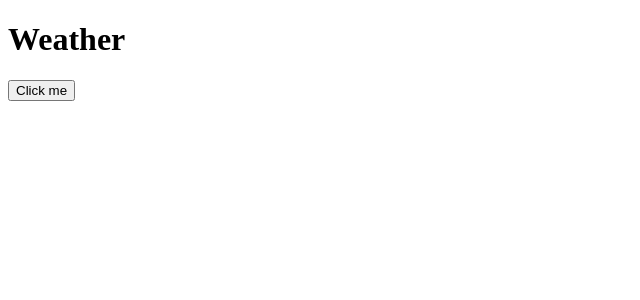
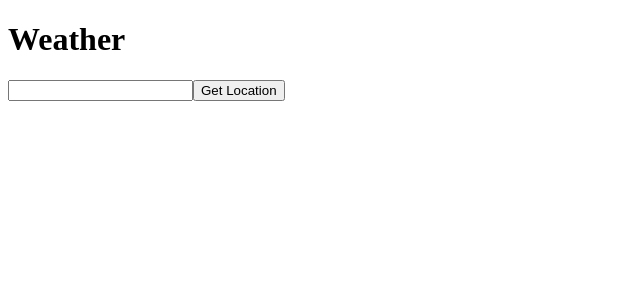
Before and after one commit to benjaminwilliams/weather, a React (Create React App) app: page / in a window 1280 px wide. Shown: the top 300 px of the page, without its empty margins (0-640 px from the left). Built offline with nearby package versions, Linux system fonts and the light colour scheme.

Commit message:
add location search, return weather

```diff
--- a/src/components/Weather.tsx
+++ b/src/components/Weather.tsx
@@ -1,5 +1,6 @@
-import React from 'react'
+import React, { useState, useEffect } from 'react'
 import useGetWeather from '../service/useGetWeather.ts'
+import useGetLocation from '../service/useGetLocation.ts'
 import Day from './Day.tsx'
 import Loading from './Loading.tsx'
 import Error from './Error.tsx'
@@ -7,19 +8,35 @@ import Error from './Error.tsx'
 type WeatherProps = {}
 
 const Weather: React.FC<WeatherProps> = () => {
-  const { getData, data: currentWeather, error, loading } = useGetWeather()
+  const [city, setCity] = useState<string>('')
+  const getWeather = useGetWeather()
+  const getLocation = useGetLocation()
   const handleClick = (e) => {
     e.preventDefault()
     getData()
   }
-
+  const handleClickLocation = (e) => {
+    e.preventDefault()
+    getLocation.getLocation(city)
+  }
+  useEffect(() => {
+    console.log('location changed', getLocation.data)
+    if (getLocation.data?.results) {
+      // use the first result, it should be the best result
+      const latitude = getLocation.data.results[0].latitude
+      const longitude = getLocation.data.results[0].longitude
+      getWeather.getWeather(latitude, longitude)
+    }
+  }, [getLocation.data])
+console.log('gw', getWeather.data)
   return (
     <div>
-      <button onClick={(e) => handleClick(e)}> Click me </button>
-      {loading && <Loading />}
-      {error && <Error />}
-      {currentWeather?.daily.time.map((time, index) => {
-        return <Day key={time} currentWeather={currentWeather.daily} index={index} />
+      <input type="text" value={city} onChange={(e) => setCity(e.target.value)} />
+      <button onClick={(e) => handleClickLocation(e)}> Get Location </button>
+      {getWeather.loading && <Loading />}
+      {getWeather.error && <Error />}
+      {getWeather.data?.daily.time.map((time, index) => {
+        return <Day key={time} currentWeather={getWeather.data.daily} index={index} />
       })}
     </div>
   )
--- /dev/null
+++ b/src/service/useGetLocation.ts
@@ -0,0 +1,13 @@
+import useService from './useService.ts'
+
+
+const useGetLocation = ():UseGetWeather => {
+  const service = useService()
+  const getLocation = (name) => {
+    const url = `https://geocoding-api.open-meteo.com/v1/search?name=${name}`
+    service.getData(url)
+  }
+  return {...service, getLocation}
+}
+
+export default useGetLocation
--- a/src/service/useGetWeather.ts
+++ b/src/service/useGetWeather.ts
@@ -7,11 +7,18 @@ type UseGetWeather = {
   error: boolean,
   success: boolean,
   loading: boolean
+  getWeather: (latitude: number, longitude: number) => Promise<any>
 }
 
 const useGetWeather = ():UseGetWeather => {
-  const url = 'https://api.open-meteo.com/v1/forecast?latitude=-35.2820&longitude=149.1286&daily=temperature_2m_max,temperature_2m_min&timezone=Australia%2FSydney'
-  return useService(url)
+  const service = useService()
+  const getWeather = (latitude, longitude) => {
+  const url = `https://api.open-meteo.com/v1/forecast?latitude=${latitude}&longitude=${longitude}&daily=temperature_2m_max,temperature_2m_min&timezone=Australia%2FSydney`
+
+    service.getData(url)
+  }
+
+  return {...service, getWeather }
 }
 
 export default useGetWeather
--- a/src/service/useService.ts
+++ b/src/service/useService.ts
@@ -4,12 +4,12 @@ import axios from 'axios'
 type UseService = {
   data: any
   getData: () => Promise<any>
-  error: boolean,
-  success: boolean,
+  error: boolean
+  success: boolean
   loading: boolean
 }
 
-const useService = (url): UseService => {
+const useService = (): UseService => {
   const [data, setData] = useState<any>(undefined)
   const [loading, setLoading] = useState<boolean>(false)
   const [error, setError] = useState<boolean>(false)
@@ -21,7 +21,7 @@ const useService = (url): UseService => {
     setError(false)
   }
 
-  const getData = async () => {
+  const getData = async (url) => {
     reset()
     try {
       setLoading(true)
@@ -29,7 +29,7 @@ const useService = (url): UseService => {
         setData(response.data)
         setSuccess(true)
       })
-    } catch(error) {
+    } catch (error) {
       setError(true)
     } finally {
       setLoading(false)
```
Also changed, not shown: 1 other file (tests, documents, lock files or other folders).
